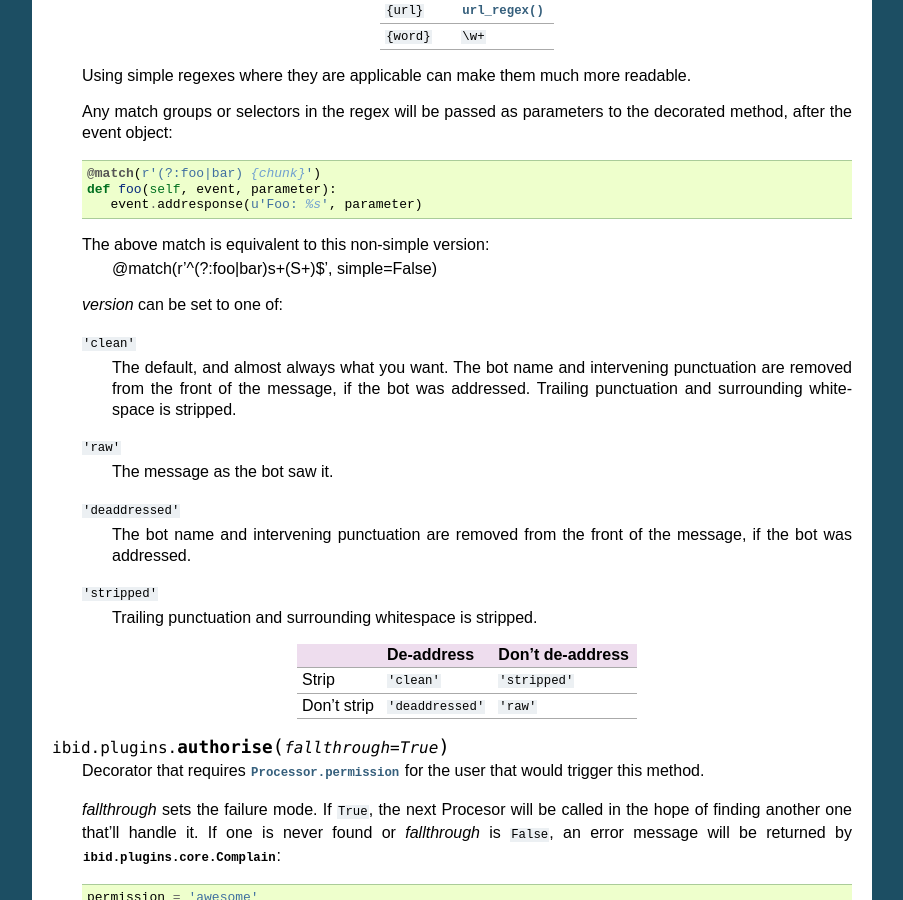
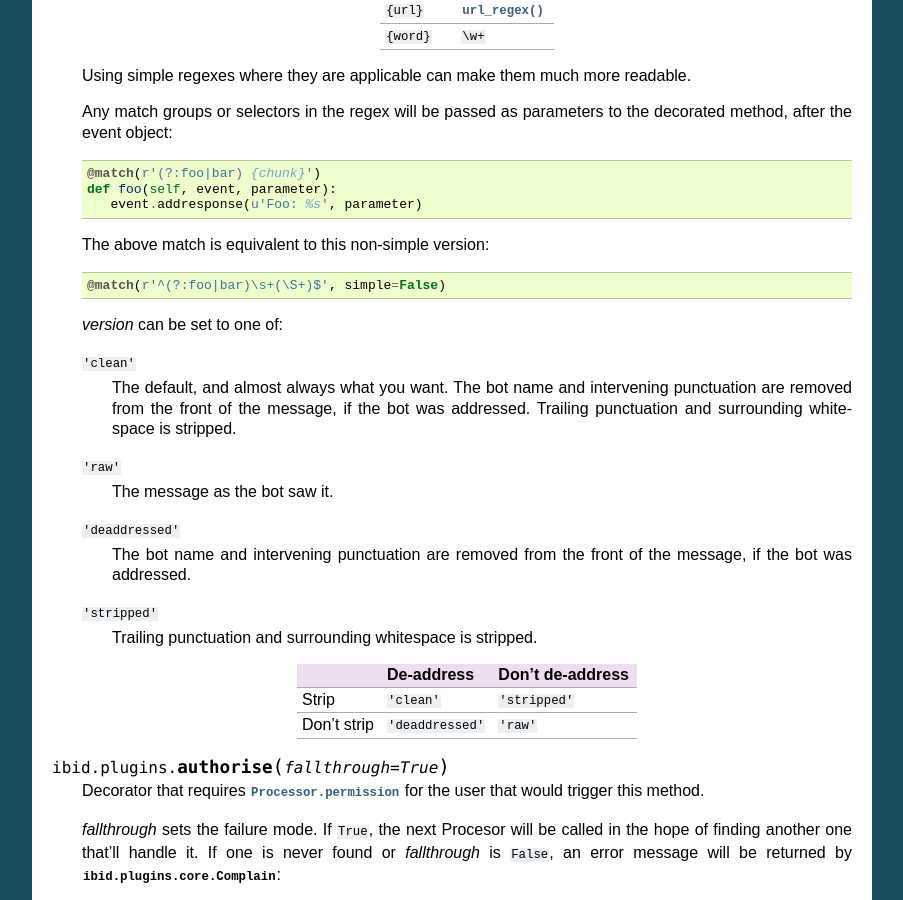
Before and after one commit to ibid/ibid, a Sphinx documentation site: the page built from docs/api/ibid.plugins.rst, in a window 1280 px wide and 900 px high, scrolled down 2299 px. Shown: the whole window, without its empty margins (198-1101 px from the left). Built offline with Sphinx 7.4.7, drawn with Linux system fonts in a browser that asks for light colours.

Commit message:
doc formatting (code block)

```diff
--- a/docs/api/ibid.plugins.rst
+++ b/docs/api/ibid.plugins.rst
@@ -165,7 +165,8 @@ Decorators
       def foo(self, event, parameter):
          event.addresponse(u'Foo: %s', parameter)
 
-   The above match is equivalent to this non-simple version:
+   The above match is equivalent to this non-simple version::
+
       @match(r'^(?:foo|bar)\s+(\S+)$', simple=False)
 
    *version* can be set to one of:
```
